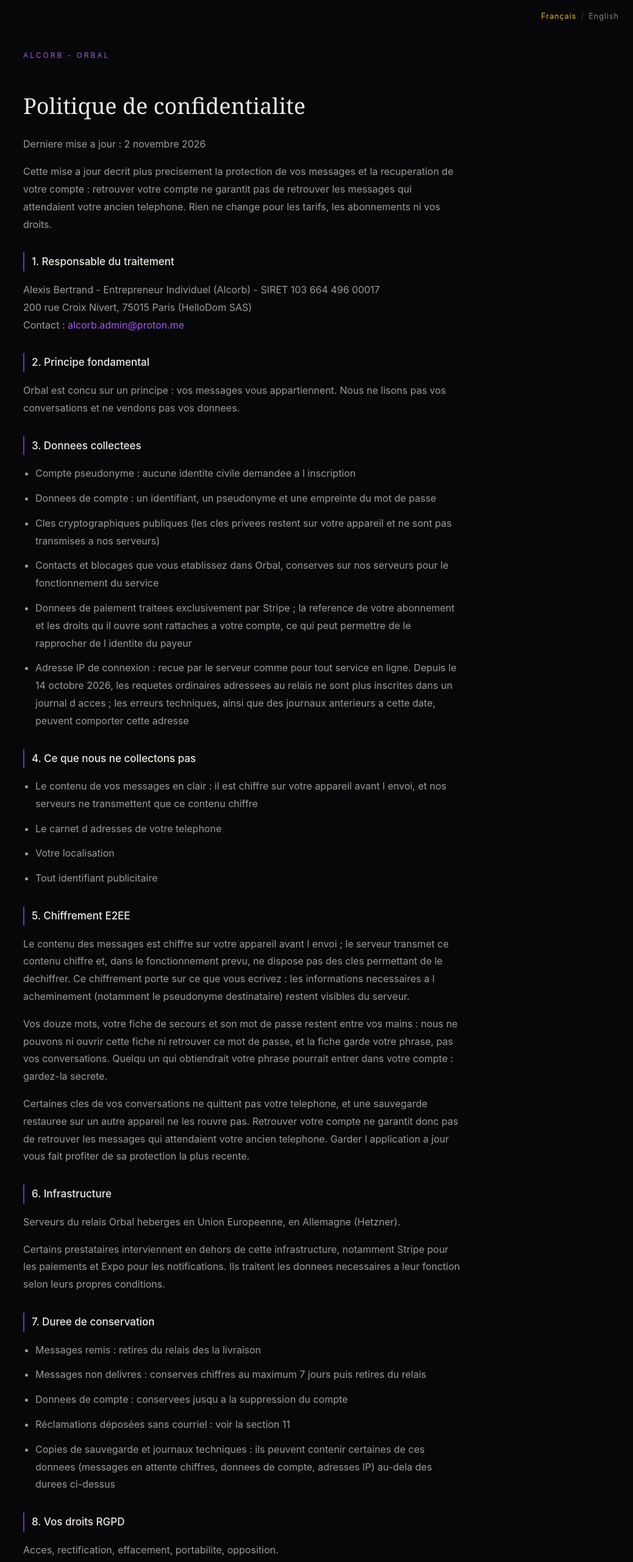
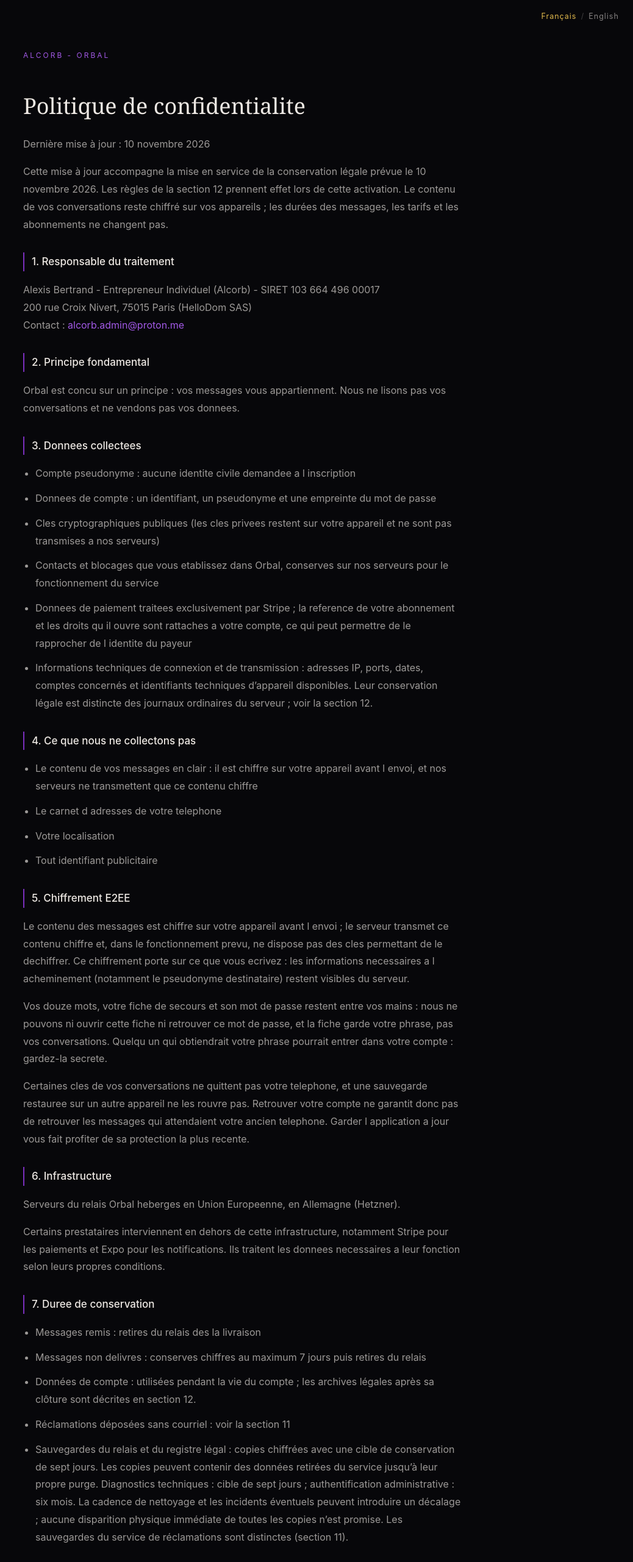
Before and after one commit to alcorb-genesis/orbal-site, a Next.js app: page /privacy.html in a window 1280 px wide. Shown: the top 2562 px of the page at 61% size, without its empty margins (242-1280 px from the left). Built offline with nearby package versions, Linux system fonts and the light colour scheme.

Commit message:
Informer sur la conservation légale des données techniques

```diff
--- a/contenu/privacy.js
+++ b/contenu/privacy.js
@@ -11,8 +11,8 @@ export const privacy = {
     titrePage: "Politique de confidentialite - Orbal par Alcorb",
     sub: "Alcorb - Orbal",
     titre: "Politique de confidentialite",
-    maj: "Derniere mise a jour : 2 novembre 2026",
-    note: "Cette mise a jour decrit plus precisement la protection de vos messages et la recuperation de votre compte : retrouver votre compte ne garantit pas de retrouver les messages qui attendaient votre ancien telephone. Rien ne change pour les tarifs, les abonnements ni vos droits.",
+    maj: "Dernière mise à jour : 10 novembre 2026",
+    note: "Cette mise à jour accompagne la mise en service de la conservation légale prévue le 10 novembre 2026. Les règles de la section 12 prennent effet lors de cette activation. Le contenu de vos conversations reste chiffré sur vos appareils ; les durées des messages, les tarifs et les abonnements ne changent pas.",
     sections: [
       ["1. Responsable du traitement", <>
         <p>Alexis Bertrand - Entrepreneur Individuel (Alcorb) - SIRET 103 664 496 00017<br />200 rue Croix Nivert, 75015 Paris (HelloDom SAS)<br />Contact : {MAIL}</p>
@@ -27,7 +27,7 @@ export const privacy = {
           <li>Cles cryptographiques publiques (les cles privees restent sur votre appareil et ne sont pas transmises a nos serveurs)</li>
           <li>Contacts et blocages que vous etablissez dans Orbal, conserves sur nos serveurs pour le fonctionnement du service</li>
           <li>Donnees de paiement traitees exclusivement par Stripe ; la reference de votre abonnement et les droits qu il ouvre sont rattaches a votre compte, ce qui peut permettre de le rapprocher de l identite du payeur</li>
-          <li>Adresse IP de connexion : recue par le serveur comme pour tout service en ligne. Depuis le 14 octobre 2026, les requetes ordinaires adressees au relais ne sont plus inscrites dans un journal d acces ; les erreurs techniques, ainsi que des journaux anterieurs a cette date, peuvent comporter cette adresse</li>
+          <li>Informations techniques de connexion et de transmission : adresses IP, ports, dates, comptes concernés et identifiants techniques d’appareil disponibles. Leur conservation légale est distincte des journaux ordinaires du serveur ; voir la section 12.</li>
         </ul>
       </>],
       ["4. Ce que nous ne collectons pas", <>
@@ -51,9 +51,9 @@ export const privacy = {
         <ul>
           <li>Messages remis : retires du relais des la livraison</li>
           <li>Messages non delivres : conserves chiffres au maximum 7 jours puis retires du relais</li>
-          <li>Donnees de compte : conservees jusqu a la suppression du compte</li>
+          <li>Données de compte : utilisées pendant la vie du compte ; les archives légales après sa clôture sont décrites en section 12.</li>
           <li>Réclamations déposées sans courriel : voir la section 11</li>
-          <li>Copies de sauvegarde et journaux techniques : ils peuvent contenir certaines de ces donnees (messages en attente chiffres, donnees de compte, adresses IP) au-dela des durees ci-dessus</li>
+          <li>Sauvegardes du relais et du registre légal : copies chiffrées avec une cible de conservation de sept jours. Les copies peuvent contenir des données retirées du service jusqu’à leur propre purge. Diagnostics techniques : cible de sept jours ; authentification administrative : six mois. La cadence de nettoyage et les incidents éventuels peuvent introduire un décalage ; aucune disparition physique immédiate de toutes les copies n’est promise. Les sauvegardes du service de réclamations sont distinctes (section 11).</li>
         </ul>
       </>],
       ["8. Vos droits RGPD", <>
@@ -75,6 +75,12 @@ export const privacy = {
         <p>Une synthèse n’est rattachée à un compte ou à un abonnement que par Alcorb, après une vérification faite par les moyens habituels : un pseudo écrit dans le formulaire ne suffit pas. Ces synthèses ne sont consultées que pour un motif précis, noté ; elles ne servent jamais à refuser automatiquement une demande, ni à tenir une liste noire, et rien n’est montré d’une réclamation à quelqu’un d’autre.</p>
         <p>Ce parcours n’est pas une médiation de la consommation ; il ne réduit aucun de vos droits, notamment auprès de la CNIL (section 10).</p>
       </>],
+      ["12. Le secret de vos échanges et les traces techniques", <>
+        <p>Vos paroles restent les vôtres. Le contenu des conversations est chiffré sur vos appareils. Pour ses obligations légales, Alcorb conserve séparément certaines traces techniques : les identifiants des comptes qui échangent, les dates et les caractéristiques des transmissions, ainsi que les adresses IP, ports et identifiants techniques d’appareil disponibles lors des connexions. Ces traces peuvent révéler qu’un échange a eu lieu ; elles ne donnent pas à Alcorb la clé pour lire vos messages.</p>
+        <p>Les données de source de connexion sont conservées un an. Les données de trafic couvertes par une injonction légale sont conservées un an à compter du fait observé ; la poursuite de leur collecte dépend du texte applicable. Les informations nécessaires au compte et les références de paiement détenues pour ce service sont conservées pendant le service, puis un an après sa clôture. Les pièces comptables suivent leur durée propre. Si une conservation ciblée est valablement imposée, les seules données concernées restent préservées pendant la durée de la mesure.</p>
+        <p>L’inscription reste fondée sur un pseudo et un mot de passe, sans identité civile, courriel ni numéro de téléphone demandés. Orbal ne recueille pas votre position GPS pour ces parcours. Les paiements et les démarches administratives peuvent faire intervenir des informations distinctes pour leur propre finalité.</p>
+        <p>Ces archives sont réservées aux personnes habilitées chargées des obligations d’Alcorb. Elles peuvent être transmises à une autorité légalement compétente après vérification de sa demande. Elles ne servent ni à la publicité ni à la prospection. Leur conservation ne prolonge pas celle des messages ou des fichiers. Pour exercer vos droits, contactez {MAIL} ; une obligation légale ou la confidentialité d’une procédure peuvent limiter certains droits.</p>
+      </>],
     ],
     pied: "2026 Alcorb - ",
     site: "https://alcorb.app",
@@ -84,8 +90,8 @@ export const privacy = {
     titrePage: "Privacy policy - Orbal by Alcorb",
     sub: "Alcorb - Orbal",
     titre: "Privacy policy",
-    maj: "Last updated: 2 November 2026",
-    note: "This update describes more precisely how your messages are protected and how your account can be recovered: recovering your account does not guarantee recovering the messages that were waiting for your old phone. Nothing changes for prices, subscriptions or your rights. This English text is a translation of the French privacy policy.",
+    maj: "Last updated: 10 November 2026",
+    note: "This update accompanies the activation of legal retention planned for 10 November 2026. The rules in section 12 take effect when that system is activated. Your conversation content remains encrypted on your devices; message lifetimes, prices and subscriptions do not change. This English text is a translation of the French privacy policy.",
     sections: [
       ["1. Data controller", <>
         <p>Alexis Bertrand - Entrepreneur Individuel (sole trader, Alcorb) - SIRET 103 664 496 00017<br />200 rue Croix Nivert, 75015 Paris (HelloDom SAS)<br />Contact: {MAIL}</p>
@@ -100,7 +106,7 @@ export const privacy = {
           <li>Public cryptographic keys (private keys stay on your device and are not sent to our servers)</li>
           <li>Contacts and blocks you set up in Orbal, kept on our servers for the service to work</li>
           <li>Payment data processed exclusively by Stripe; your subscription reference and the access it grants are attached to your account, which may make it possible to link it to the payer’s identity</li>
-          <li>Connection IP address: received by the server, as with any online service. Since 14 October 2026, ordinary requests sent to the relay are no longer recorded in an access log; technical errors, as well as logs from before that date, may include this address</li>
+          <li>Technical connection and transmission information: IP addresses, ports, dates, accounts involved and available technical device identifiers. Legal retention of these records is separate from ordinary server logs; see section 12.</li>
         </ul>
       </>],
       ["4. What we do not collect", <>
@@ -124,9 +130,9 @@ export const privacy = {
         <ul>
           <li>Delivered messages: removed from the relay upon delivery</li>
           <li>Undelivered messages: kept encrypted for 7 days at most, then removed from the relay</li>
-          <li>Account data: kept until the account is deleted</li>
+          <li>Account data: used while the account is active; legal archives after closure are described in section 12.</li>
           <li>Complaints filed without email: see section 11</li>
-          <li>Backup copies and technical logs: they may contain some of this data (encrypted pending messages, account data, IP addresses) beyond the periods above</li>
+          <li>Relay and legal-register backups: encrypted copies with a seven-day retention target. Copies may contain data removed from the live service until the copies themselves are purged. Technical diagnostics: seven-day target; administrative authentication: six months. Cleanup intervals and incidents may cause delays; immediate physical erasure of every copy is not promised. Complaint-service backups are separate (section 11).</li>
         </ul>
       </>],
       ["8. Your GDPR rights", <>
@@ -148,6 +154,12 @@ export const privacy = {
         <p>A summary is linked to an account or a subscription only by Alcorb, after a check made through the usual means: a pseudonym written in the form is not enough. These summaries are consulted only for a specific, recorded reason; they are never used to refuse a request automatically or to keep a blacklist, and nothing from one complaint is shown to anyone else.</p>
         <p>This process is not consumer mediation; it does not reduce any of your rights, in particular with the CNIL (section 10).</p>
       </>],
+      ["12. The privacy of your conversations and technical records", <>
+        <p>Your words remain yours. Conversation content is encrypted on your devices. To meet its legal obligations, Alcorb separately retains certain technical records: the identifiers of the accounts involved, dates and transmission characteristics, and the IP addresses, ports and technical device identifiers available at connection time. These records can show that an exchange took place; they do not give Alcorb the key to read your messages.</p>
+        <p>Connection-source records are retained for one year. Traffic records covered by a legal retention order are retained for one year from the recorded event; continued collection depends on the applicable legal instrument. Information needed for the account and payment references held for that service are retained during the service and for one year after closure. Accounting records follow their own retention period. If a valid targeted preservation requirement applies, only the relevant records are preserved for the duration of that measure.</p>
+        <p>Signing up still requires a username and a password, without requesting a civil identity, email address or telephone number. Orbal does not collect your GPS location for these functions. Payments and administrative procedures may involve separate information for their own purposes.</p>
+        <p>Access to these archives is restricted to authorised people responsible for Alcorb’s legal obligations. Records may be disclosed to a legally competent authority after its request has been checked. They are not used for advertising or prospecting. Retaining them does not extend the lifetime of messages or files. To exercise your rights, contact {MAIL}; a legal obligation or the confidentiality of proceedings may limit certain rights.</p>
+      </>],
     ],
     pied: "2026 Alcorb - ",
     site: "https://alcorb.app/en",
```
